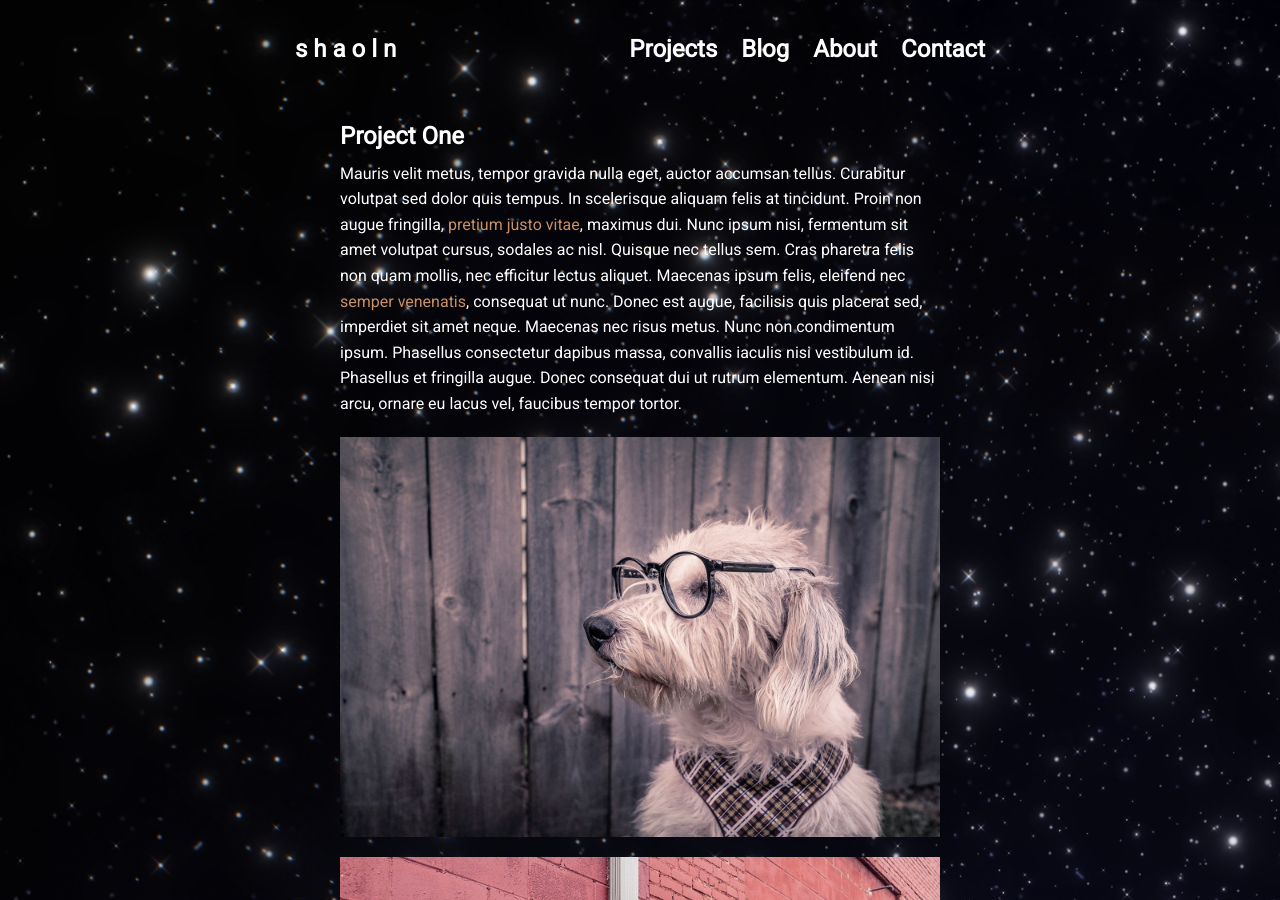
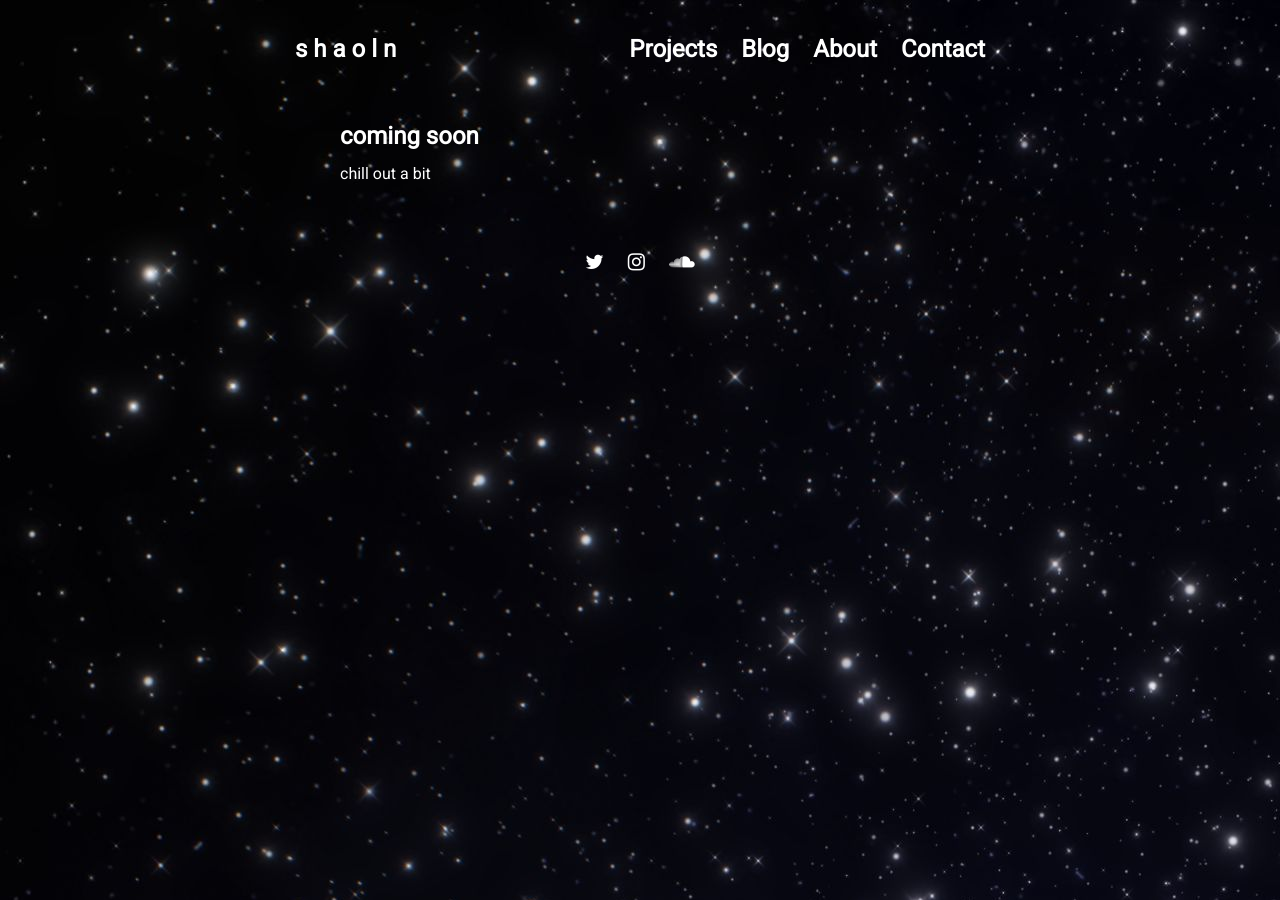
Before and after one commit to shaolnbeats/shaolnbeats.github.io, a Jekyll site: the page built from projects/proj-1.md, in a window 1280 px wide and 900 px high. Built offline with Jekyll 4.4.1, drawn with Linux system fonts in a browser that asks for light colours; nearby versions of some CDN libraries.

Commit message:
Update proj-1.md

```diff
--- a/projects/proj-1.md
+++ b/projects/proj-1.md
@@ -1,9 +1,5 @@
 ---
 layout: post
-title: 'Project One'
+title: 'coming soon'
 ---
-Mauris velit metus, tempor gravida nulla eget, auctor accumsan tellus. Curabitur volutpat sed dolor quis tempus. In scelerisque aliquam felis at tincidunt. Proin non augue fringilla, [pretium justo vitae](#), maximus dui. Nunc ipsum nisi, fermentum sit amet volutpat cursus, sodales ac nisl. Quisque nec tellus sem. Cras pharetra felis non quam mollis, nec efficitur lectus aliquet. Maecenas ipsum felis, eleifend nec [semper venenatis](#), consequat ut nunc. Donec est augue, facilisis quis placerat sed, imperdiet sit amet neque. Maecenas nec risus metus. Nunc non condimentum ipsum. Phasellus consectetur dapibus massa, convallis iaculis nisi vestibulum id. Phasellus et fringilla augue. Donec consequat dui ut rutrum elementum. Aenean nisi arcu, ornare eu lacus vel, faucibus tempor tortor.
-
-{% include image.html url="http://www.gratisography.com" image="projects/proj-1/dog.jpg" %}
-
-{% include image.html url="http://www.gratisography.com" image="projects/proj-1/wall.jpg" %}
+chill out a bit
```
